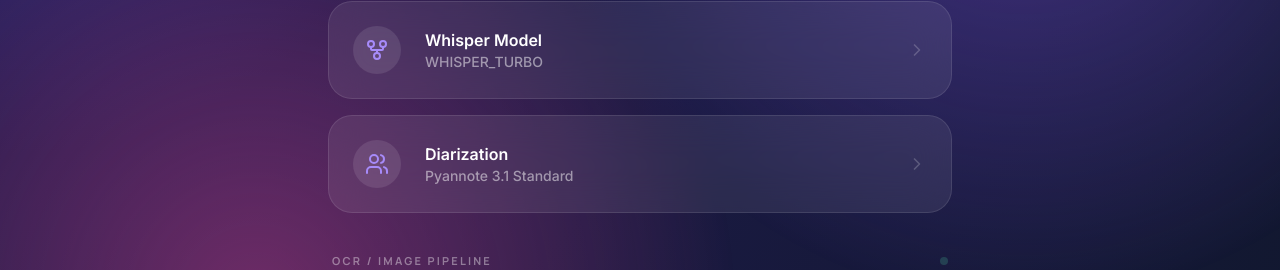
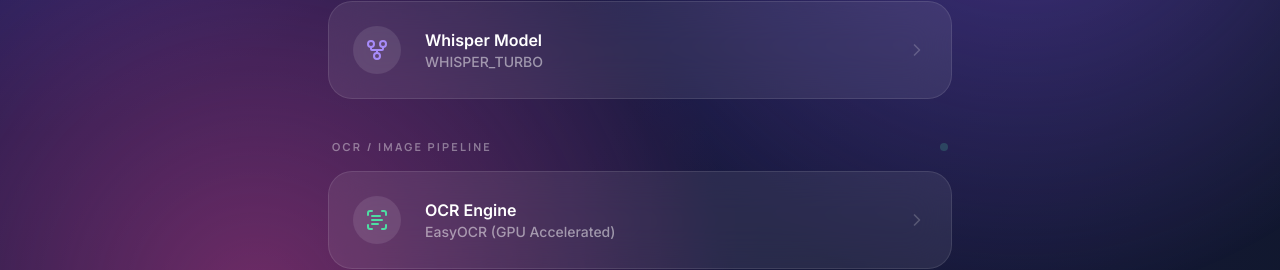
Before and after one commit to Ohaya-Michael/docling_asr_frontend, a React (Vite) app: page / in a window 1280 px wide. Shown: the part 336-606 px from the top of the page. Built offline with nearby package versions, Linux system fonts and the light colour scheme.

Commit message:
Removed unused text

```diff
--- a/src/pages/Pipelines.tsx
+++ b/src/pages/Pipelines.tsx
@@ -12,7 +12,7 @@ export const Pipelines: React.FC = () => {
       animate: true,
       pipelines: [
         { title: 'Whisper Model', subtitle: 'WHISPER_TURBO', icon: GitFork, color: 'bg-primary-fixed-dim', iconColor: 'text-primary' },
-        { title: 'Diarization', subtitle: 'Pyannote 3.1 Standard', icon: Users, color: 'bg-primary-fixed-dim', iconColor: 'text-primary' },
+        // { title: 'Diarization', subtitle: 'Pyannote 3.1 Standard', icon: Users, color: 'bg-primary-fixed-dim', iconColor: 'text-primary' },
       ]
     },
     {
```
